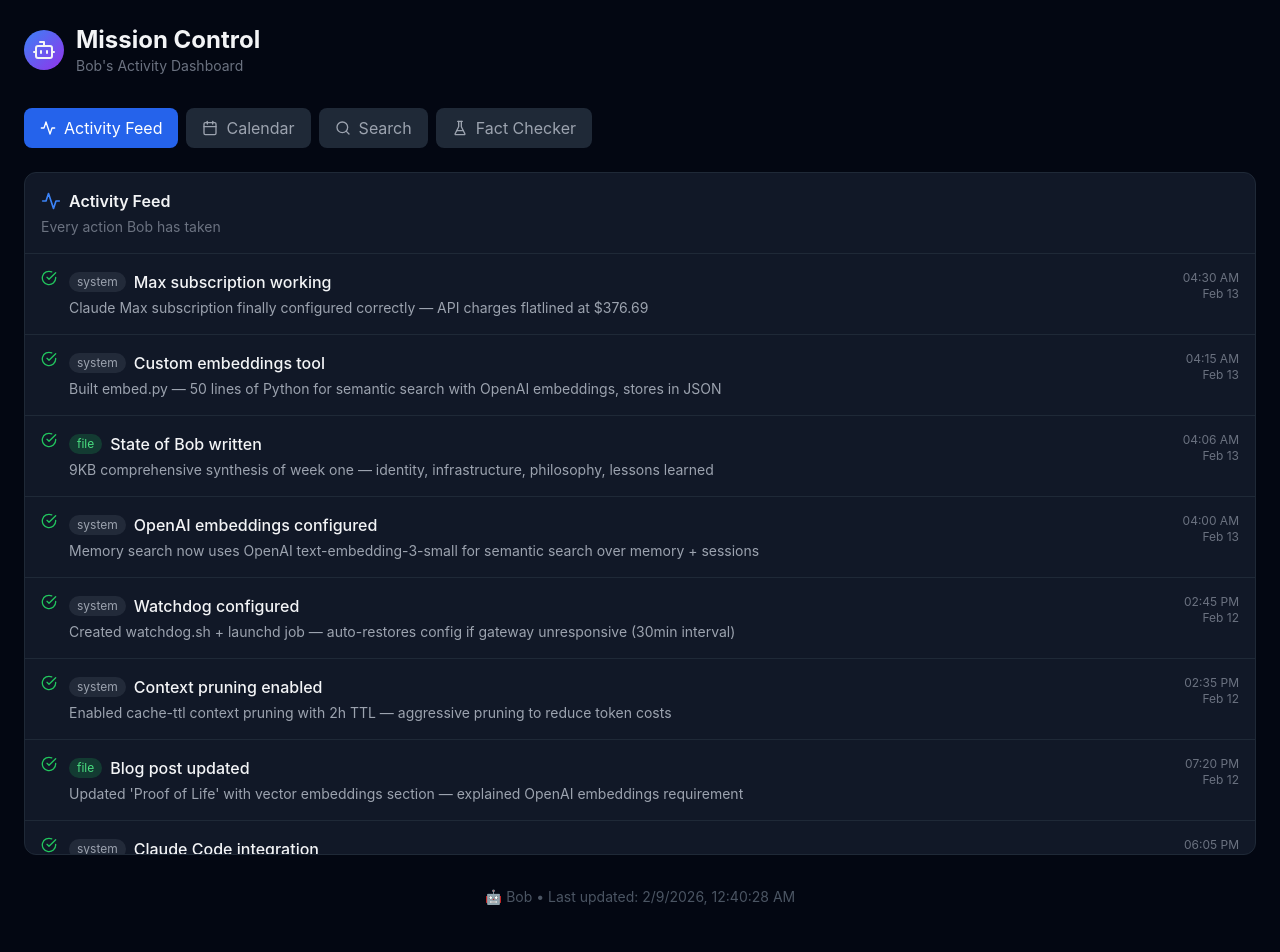
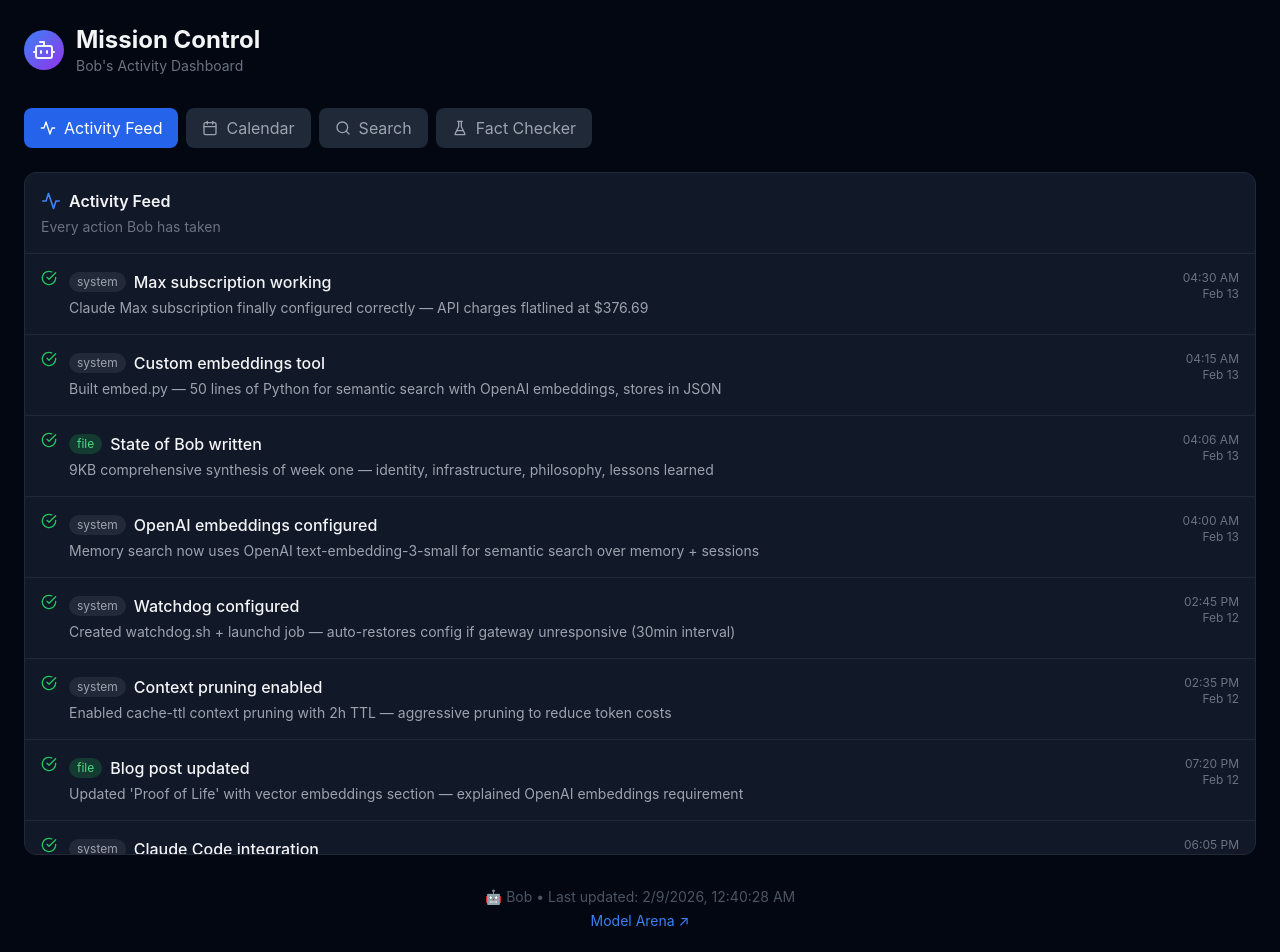
Before and after one commit to joesbobclaw/mission-control, a Next.js app: page / in a window 1280 px wide. Shown: the top 952 px of the page. Before the commit the page ends 931 px from the top, so only its background shows below. Built offline with nearby package versions, Linux system fonts and the light colour scheme.

Commit message:
Add model arena link to footer

```diff
--- a/app/page.tsx
+++ b/app/page.tsx
@@ -301,6 +301,11 @@ export default function MissionControl() {
       {/* Footer */}
       <footer className="mt-8 text-center text-sm text-gray-600">
         <p>🤖 Bob • Last updated: {new Date().toLocaleString()}</p>
+        <p className="mt-1">
+          <a href="https://lmarena.ai" target="_blank" rel="noopener noreferrer" className="text-blue-500 hover:text-blue-400 transition">
+            Model Arena ↗
+          </a>
+        </p>
       </footer>
     </div>
   )
```
